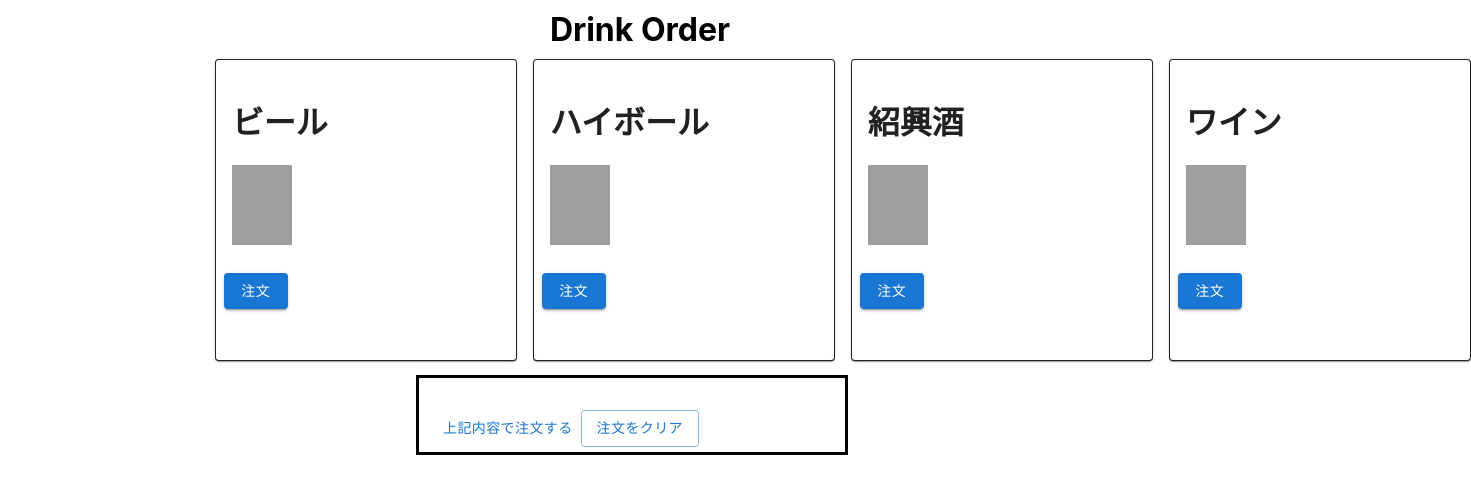
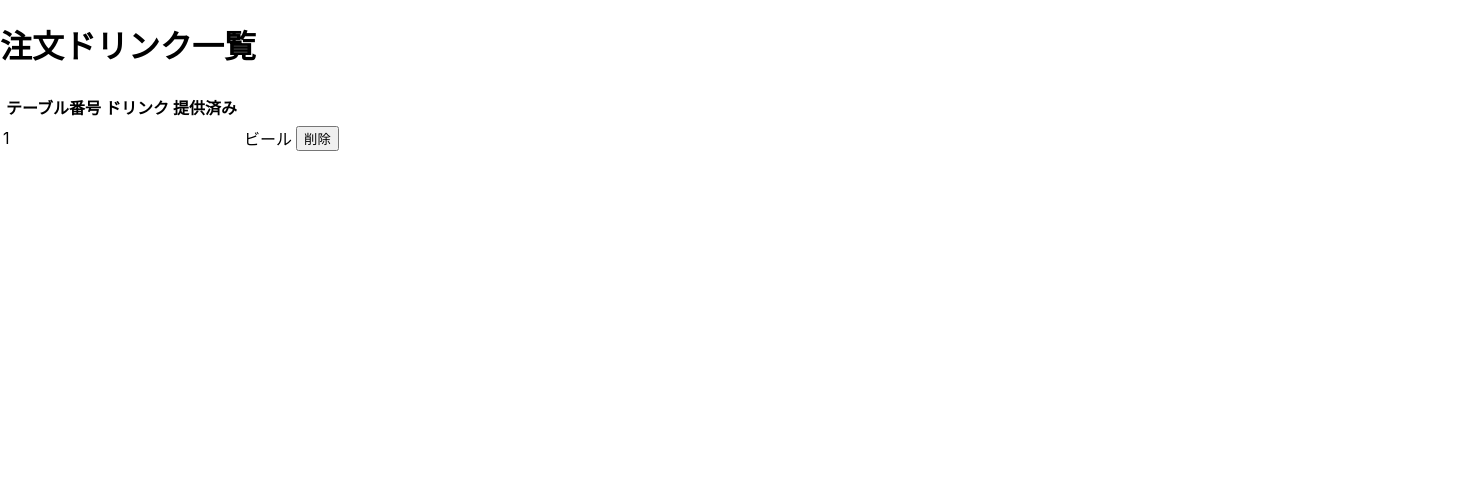
Before and after one commit to Sho-Zhao/restaurant-orders, a React (Create React App) app: page /foradmin in a window 1280 px wide. Shown: the top 494 px of the page, 1471 px wide, since content can reach past the window. Built offline with nearby package versions, Linux system fonts and the light colour scheme; grey boxes are pictures that could not be loaded.

Commit message:
ルーティングの追加
テーブル番号の記載
管理者画面の作成

```diff
--- a/package.json
+++ b/package.json
@@ -14,6 +14,8 @@
     "react": "^17.0.2",
     "react-bootstrap": "^2.1.0",
     "react-dom": "^17.0.2",
+    "react-router": "^6.2.1",
+    "react-router-dom": "^6.2.1",
     "react-scripts": "5.0.0",
     "web-vitals": "^2.1.2"
   },
--- a/src/App.js
+++ b/src/App.js
@@ -1,30 +1,17 @@
-import React, { useState } from 'react';
+import React from 'react';
 import './App.css';
-import Cart from './component/cart';
-import DrinkList from './component/drinkList'
-import DrinkListDatas from './drinklist.json'
+import DrinkOrder from './component/drinkOrder';
+import { Routes, Route } from 'react-router';
+import OrderedList from './component/orderedList';
 
 function App() {
-  const [orderList, setOrder] = useState([]);
-
-  const clearOrder = () =>{
-    let emptyList = []
-    setOrder(emptyList)
-  };
-
-  const addOrder = drink =>{
-    const newList = [...orderList]
-    newList.push(drink)
-    setOrder(newList)
-  };
-
   return (
     <React.Fragment>
-      <h1 className='App'>Drink Order</h1>
-      <DrinkList drinkdata={DrinkListDatas}
-      orderDrink={addOrder}/>
-      <Cart orderList={orderList}
-            onClear={clearOrder}/>
+      <Routes>
+        <Route path="/" element={<DrinkOrder />} />
+        <Route path=":tablenum" element={<DrinkOrder />} />
+        <Route path="/foradmin/" element={<OrderedList />} />
+      </Routes>
     </React.Fragment>
     );
 }
--- a/src/component/cart.js
+++ b/src/component/cart.js
@@ -5,10 +5,12 @@ import './compstyle.css'
 import OrderDialog from './orderdialog';
 import OrderModal from './ordermodal';
 import { SendOrder } from './sendOrder.js';
+import { useParams } from 'react-router';
 
 export default function Cart({orderList, onClear=f=>f}){
     const [open, setOpen] = React.useState(false);
     const [modalOpen, setModal] = React.useState(false);
+    const {tablenum} = useParams()
 
     const handleClickOpen = () => {
         setOpen(true);
@@ -18,7 +20,7 @@ export default function Cart({orderList, onClear=f=>f}){
         setOpen(false);
         setModal(true);
         orderList.forEach(element => {
-            SendOrder(1,element)
+            SendOrder(tablenum,element)
         });
     }
 
@@ -30,8 +32,9 @@ export default function Cart({orderList, onClear=f=>f}){
     return(
         <React.Fragment>
             <Grid container spacing={2} className='cart-margin'>
-            <Grid item xs={4}/>
-            <Grid item xs={4} className='cart'>
+            <Grid item xs={2}/>
+            <Grid item xs={8} className='cart'>
+                <h2>テーブル番号：{tablenum}</h2>
                 <ol>
                     {orderList.map((orderdrink, id) =>
                         <li key={id}>{orderdrink}</li>
@@ -42,7 +45,7 @@ export default function Cart({orderList, onClear=f=>f}){
                 : <Button disable>上記内容で注文する</Button> }
                 <Button variant="outlined" onClick={onClear}>注文をクリア</Button>
             </Grid>
-            <Grid item xs={4}/>
+            <Grid item xs={2}/>
             </Grid>
             <OrderDialog open={open} onClose={handleClose} orderlist={orderList} onOrder={handleOrder}/>
             <OrderModal open={modalOpen} onClose={handleClose} orderlist={orderList} />
--- /dev/null
+++ b/src/component/drinkOrder.js
@@ -0,0 +1,29 @@
+import React, { useState } from 'react';
+import Cart from './cart';
+import DrinkList from './drinkList'
+import DrinkListDatas from '../drinklist.json'
+
+export default function DrinkOrder() {
+  const [orderList, setOrder] = useState([]);
+
+  const clearOrder = () =>{
+    let emptyList = []
+    setOrder(emptyList)
+  };
+
+  const addOrder = drink =>{
+    const newList = [...orderList]
+    newList.push(drink)
+    setOrder(newList)
+  };
+
+  return (
+    <React.Fragment>
+      <h1 className='App'>Drink Order</h1>
+      <DrinkList drinkdata={DrinkListDatas}
+      orderDrink={addOrder}/>
+      <Cart orderList={orderList}
+            onClear={clearOrder}/>
+    </React.Fragment>
+    );
+}
--- /dev/null
+++ b/src/component/orderedList.js
@@ -0,0 +1,23 @@
+import React from "react";
+import { ReceiveOrder } from "./receiveorder";
+
+export default function OrderedList(){
+
+    return(
+        <React.Fragment>
+            <h1>注文ドリンク一覧</h1>
+            <table>
+                <th>
+                    <td>テーブル番号</td>
+                    <td>ドリンク</td>
+                    <td>提供済み</td>
+                </th>
+                <tr>
+                    <td>1</td>
+                    <td>ビール</td>
+                    <td><button onClick={ReceiveOrder} >削除</button></td>
+                </tr>
+            </table>
+        </React.Fragment>
+    );
+}
--- /dev/null
+++ b/src/component/receiveorder.js
@@ -0,0 +1,19 @@
+import { initializeApp } from "firebase/app"
+import { getFirestore } from "firebase/firestore"
+import { collection, getDocs } from "firebase/firestore";
+
+export function ReceiveOrder(){
+    const firebaseApp = initializeApp({
+        apiKey: "AIzaSyBFJlBW38qj1lXCszTVxa6lGjqNuDTIPW0",
+        authDomain: "restaurant-order-ba3db.firebaseapp.com",
+        projectId: "restaurant-order-ba3db"
+
+      });
+
+    const db = getFirestore(firebaseApp);
+
+    const queryDrink = getDocs(collection(db, "Drinks"));
+
+    console.log(queryDrink)
+
+}
--- a/src/index.js
+++ b/src/index.js
@@ -4,10 +4,12 @@ import './index.css';
 import App from './App';
 import reportWebVitals from './reportWebVitals';
 
+import {BrowserRouter as Router} from "react-router-dom"
+
 ReactDOM.render(
-  <React.StrictMode>
+  <Router>
     <App />
-  </React.StrictMode>,
+  </Router>,
   document.getElementById('root')
 );
 
```
Also changed, not shown: 1 other file (tests, documents, lock files or other folders).
